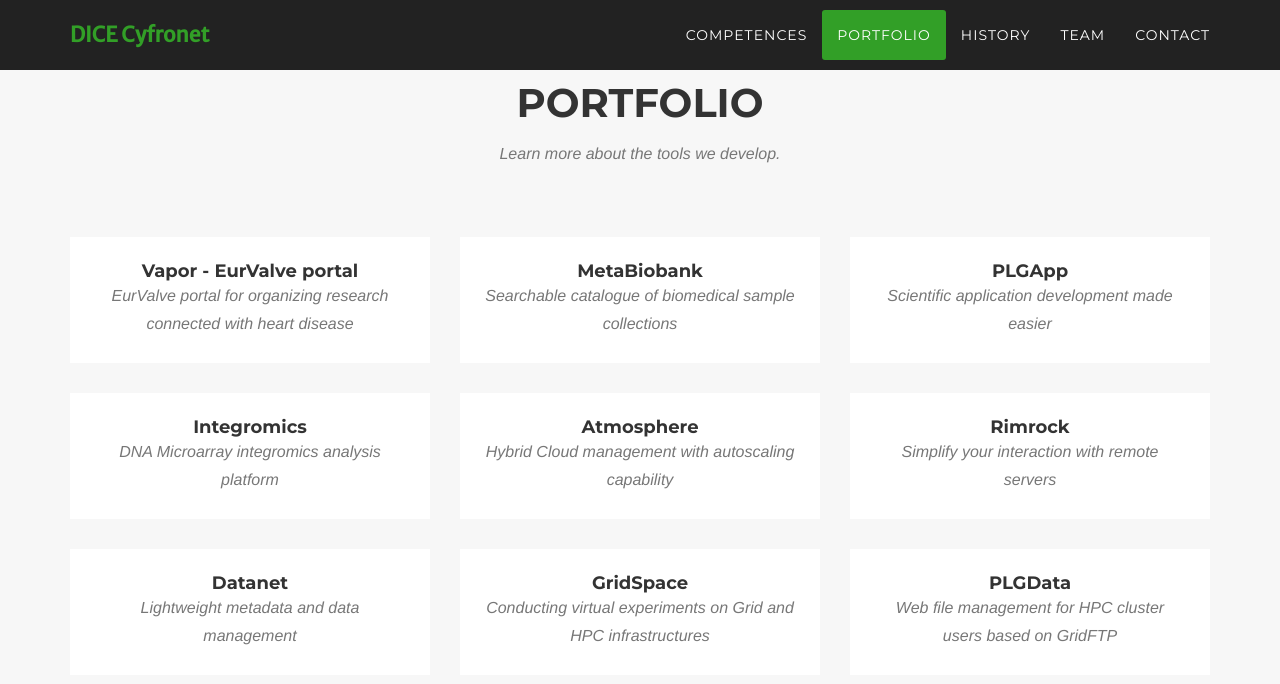
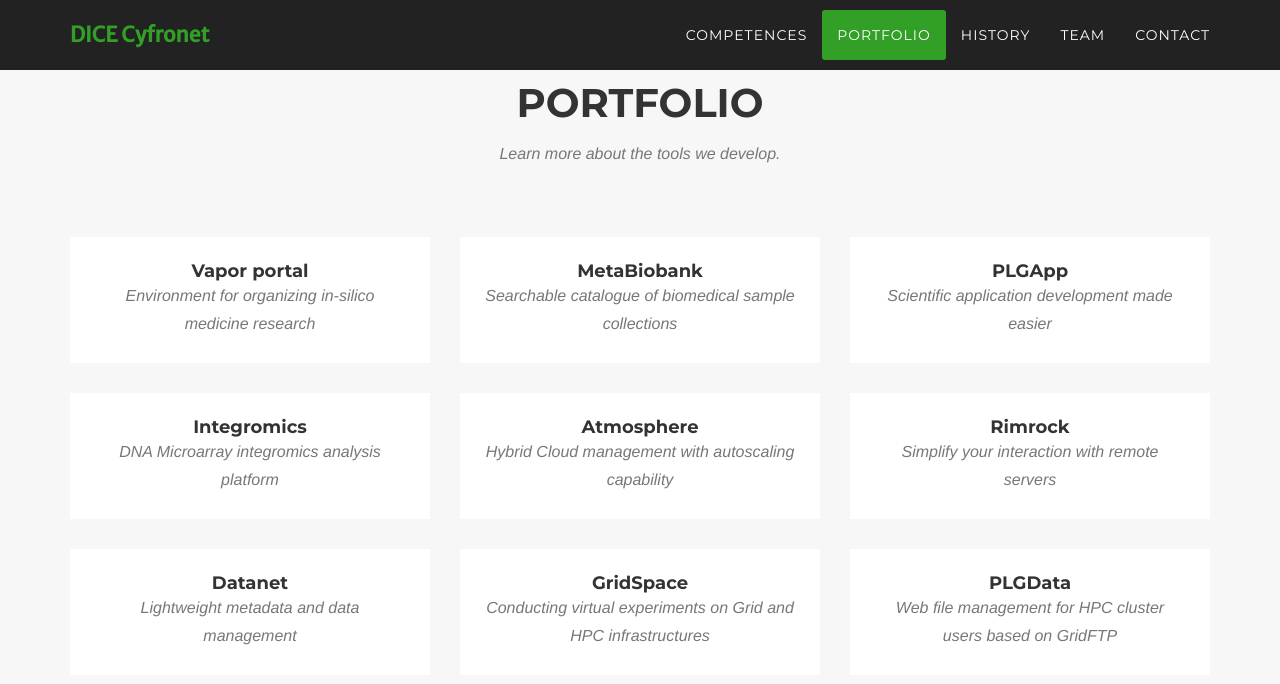
Before and after one commit to dice-cyfronet/dice-cyfronet.github.io-old, a Jekyll site: the page built from _posts/2018-05-08-vapor.markdown, in a window 1280 px wide and 900 px high, scrolled down 1678 px. Shown: the top 684 px of the window. Built offline with Jekyll 4.4.1, drawn with Linux system fonts in a browser that asks for light colours; nearby versions of some CDN libraries; some web fonts are replaced.

Commit message:
an alternative description

```diff
--- a/_posts/2018-05-08-vapor.markdown
+++ b/_posts/2018-05-08-vapor.markdown
@@ -1,6 +1,6 @@
 ---
-title: Vapor - EurValve portal
-subtitle: EurValve portal for organizing research connected with heart disease
+title: Vapor portal
+subtitle: Environment for organizing in-silico medicine research
 layout: default
 modal-id: 9
 date: 2018-05-08
@@ -8,6 +8,6 @@
 thumbnail: vapor-thumbnail.png
 alt: Automatic pipeline execution for heart simulation and decision making
 tryit: https://valve.cyfronet.pl
-description: Our aim is to provide an organized way of doing research connected with heart diseases. The central point of the system is the pipelining engine, which allows to organize calculations order and the place where inputs and the results are stored.
+description: Our aim is to provide an organized way of doing research connected with computational medicine. The central point of the system is the pipelining engine, which allows to organize the order of simulations, and the place where inputs and the results are stored. This environment is deployed for heart valve disease investigation in the EurValve project.
 
 ---
```
